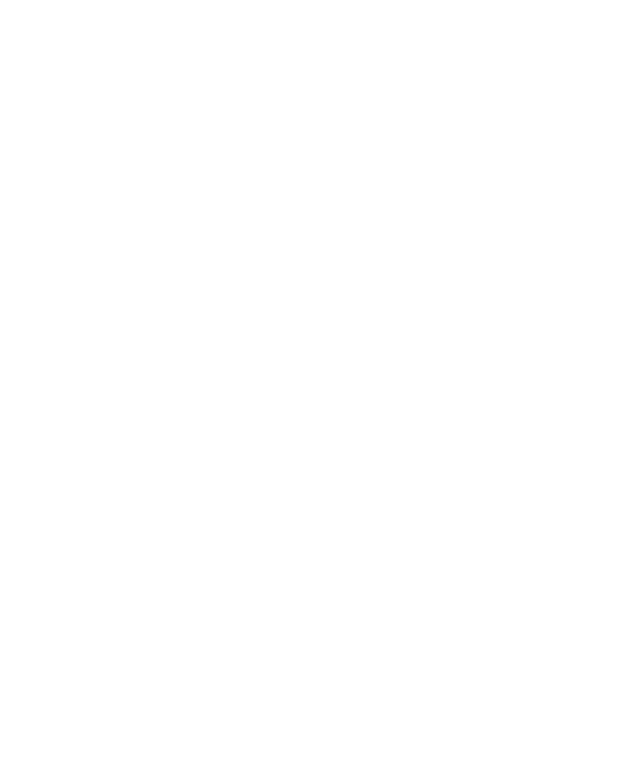
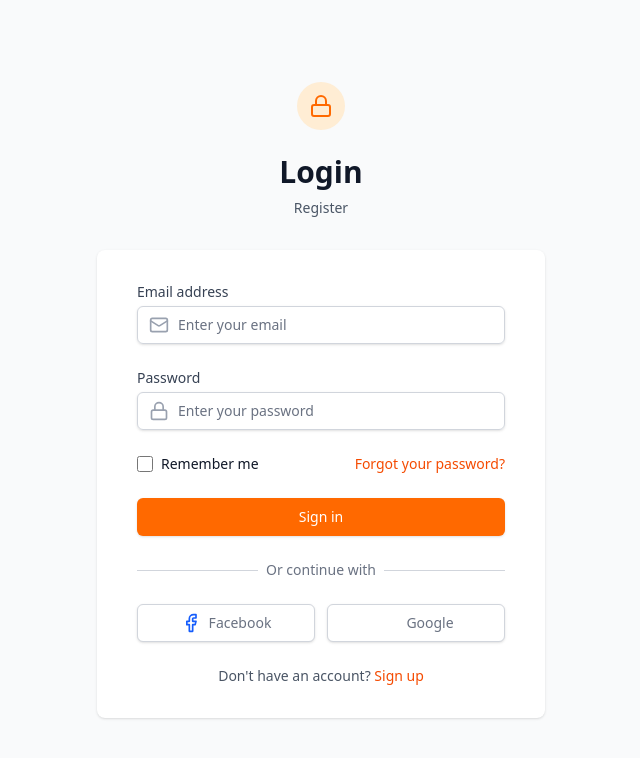
Before and after one commit to MoyinoluwaMichael/salone-mart-frontend, a React (Vite) app: page /auth in a window 1280 px wide. Before the commit this address had no page. Shown: the top 758 px of the page, without its empty margins (319-959 px from the left). Built offline with nearby package versions, Linux system fonts and the light colour scheme.

Commit message:
Api configuration

```diff
--- a/package.json
+++ b/package.json
@@ -11,6 +11,7 @@
   },
   "dependencies": {
     "@tailwindcss/vite": "^4.0.9",
+    "axios": "^1.8.3",
     "class-variance-authority": "^0.7.1",
     "clsx": "^2.1.1",
     "framer-motion": "^12.4.10",
--- a/src/App.tsx
+++ b/src/App.tsx
@@ -1,5 +1,6 @@
 import { Route, Routes } from 'react-router-dom';
 import LandingPage from './pages/landingpage';
+import UserAuthentication from './pages/UserAuthentication';
 
 
 function App(): JSX.Element {
@@ -9,6 +10,7 @@
     <>
       <Routes>
         <Route path='/' element={<LandingPage />} />
+        <Route path='/auth' element={<UserAuthentication />} />
       </Routes>
     </>
   );
--- /dev/null
+++ b/src/apis/vendors.ts
@@ -0,0 +1,28 @@
+import { baseUrl } from '@/utils/baseUrl';
+import { vendors } from '@/utils/routes';
+import axios from 'axios';
+
+
+export const createNewVendors = async () => {
+
+    try {
+        const url = `${baseUrl}${vendors}`
+       const payload =  {
+            "password": "stringst",
+            "emailAddress": "string",
+            "firstName": "string",
+            "businessName": "string",
+            "lastName": "string",
+            "phoneNumber": "+.8(09 --745(3",
+            "profilePicture": "string"
+          };
+
+          const response = axios.post(url, payload);
+          console.log(response);
+      }
+      catch(err) {
+        console.log(err);
+      }
+
+
+}
--- /dev/null
+++ b/src/component/UserAuthentication/AuthLayout.tsx
@@ -0,0 +1,34 @@
+import React from 'react'
+import { LockIcon } from 'lucide-react'
+interface AuthLayoutProps {
+  children: React.ReactNode
+  title: string
+  subtitle?: string
+}
+ const AuthLayout = ({ children, title, subtitle }: AuthLayoutProps) => {
+  return (
+    <div className="min-h-screen bg-gray-50 flex flex-col justify-center py-12 px-4 sm:px-6 lg:px-8">
+      <div className="sm:mx-auto sm:w-full sm:max-w-md">
+        <div className="flex justify-center">
+          <div className="rounded-full bg-orange-100 p-3">
+            <LockIcon className="h-6 w-6 text-orange-500" />
+          </div>
+        </div>
+        <h2 className="mt-6 text-center text-3xl font-bold text-gray-900">
+          {title}
+        </h2>
+        {subtitle && (
+          <p className="mt-2 text-center text-sm text-gray-600">{subtitle}</p>
+        )}
+      </div>
+      <div className="mt-8 sm:mx-auto sm:w-full sm:max-w-md">
+        <div className="bg-white py-8 px-4 shadow sm:rounded-lg sm:px-10">
+          {children}
+        </div>
+      </div>
+    </div>
+  )
+}
+
+
+export default AuthLayout;
--- /dev/null
+++ b/src/component/UserAuthentication/LoginForm.tsx
@@ -0,0 +1,134 @@
+import React from 'react'
+import { MailIcon, LockIcon, FacebookIcon } from 'lucide-react'
+
+
+const LoginForm = () => {
+  return (
+    <div className="space-y-6">
+      <div>
+        <label
+          htmlFor="email"
+          className="block text-sm font-medium text-gray-700"
+        >
+          Email address
+        </label>
+        <div className="mt-1 relative rounded-md shadow-sm">
+          <div className="absolute inset-y-0 left-0 pl-3 flex items-center pointer-events-none">
+            <MailIcon className="h-5 w-5 text-gray-400" />
+          </div>
+          <input
+            id="email"
+            name="email"
+            type="email"
+            autoComplete="email"
+            required
+            className="block w-full pl-10 pr-3 py-2 border border-gray-300 rounded-md leading-5 bg-white placeholder-gray-500 focus:outline-none focus:ring-orange-500 focus:border-orange-500 sm:text-sm"
+            placeholder="Enter your email"
+          />
+        </div>
+      </div>
+      <div>
+        <label
+          htmlFor="password"
+          className="block text-sm font-medium text-gray-700"
+        >
+          Password
+        </label>
+        <div className="mt-1 relative rounded-md shadow-sm">
+          <div className="absolute inset-y-0 left-0 pl-3 flex items-center pointer-events-none">
+            <LockIcon className="h-5 w-5 text-gray-400" />
+          </div>
+          <input
+            id="password"
+            name="password"
+            type="password"
+            autoComplete="current-password"
+            required
+            className="block w-full pl-10 pr-3 py-2 border border-gray-300 rounded-md leading-5 bg-white placeholder-gray-500 focus:outline-none focus:ring-orange-500 focus:border-orange-500 sm:text-sm"
+            placeholder="Enter your password"
+          />
+        </div>
+      </div>
+      <div className="flex items-center justify-between">
+        <div className="flex items-center">
+          <input
+            id="remember-me"
+            name="remember-me"
+            type="checkbox"
+            className="h-4 w-4 text-orange-500 focus:ring-orange-500 border-gray-300 rounded"
+          />
+          <label
+            htmlFor="remember-me"
+            className="ml-2 block text-sm text-gray-900"
+          >
+            Remember me
+          </label>
+        </div>
+        <div className="text-sm">
+          <a
+            href="#"
+            className="font-medium text-orange-600 hover:text-orange-500"
+          >
+            Forgot your password?
+          </a>
+        </div>
+      </div>
+      <div>
+        <button
+          type="submit"
+          className="w-full flex justify-center py-2 px-4 border border-transparent rounded-md shadow-sm text-sm font-medium text-white bg-orange-500 hover:bg-orange-600 focus:outline-none focus:ring-2 focus:ring-offset-2 focus:ring-orange-500"
+        >
+          Sign in
+        </button>
+      </div>
+      <div className="mt-6">
+        <div className="relative">
+          <div className="absolute inset-0 flex items-center">
+            <div className="w-full border-t border-gray-300" />
+          </div>
+          <div className="relative flex justify-center text-sm">
+            <span className="px-2 bg-white text-gray-500">
+              Or continue with
+            </span>
+          </div>
+        </div>
+        <div className="mt-6 grid grid-cols-2 gap-3">
+          <div>
+            <a
+              href="#"
+              className="w-full inline-flex justify-center py-2 px-4 border border-gray-300 rounded-md shadow-sm bg-white text-sm font-medium text-gray-500 hover:bg-gray-50"
+            >
+              <FacebookIcon className="h-5 w-5 text-blue-600" />
+              <span className="ml-2">Facebook</span>
+            </a>
+          </div>
+          <div>
+            <a
+              href="#"
+              className="w-full inline-flex justify-center py-2 px-4 border border-gray-300 rounded-md shadow-sm bg-white text-sm font-medium text-gray-500 hover:bg-gray-50"
+            >
+              <div className="h-5 w-5 text-red-600" />
+              <span className="ml-2">Google</span>
+            </a>
+          </div>
+        </div>
+      </div>
+      <div className="mt-6 text-center">
+        <p className="text-sm text-gray-600">
+          Don't have an account?{' '}
+          <a
+            href="#"
+            className="font-medium text-orange-600 hover:text-orange-500"
+          >
+            Sign up
+          </a>
+        </p>
+      </div>
+    </div>
+  )
+}
+
+
+export default LoginForm;
+
+//  403 or 401 = Expired session
--- /dev/null
+++ b/src/pages/UserAuthentication/index.tsx
@@ -0,0 +1,14 @@
+import AuthLayout from "@/component/UserAuthentication/AuthLayout";
+import LoginForm from "@/component/UserAuthentication/LoginForm";
+
+const UserAuthentication = () => {
+  return (
+    <>
+      <AuthLayout title="Login" subtitle="Register">
+        <LoginForm />
+      </AuthLayout>
+    </>
+  );
+};
+
+export default UserAuthentication;
--- /dev/null
+++ b/src/utils/baseUrl.ts
@@ -0,0 +1 @@
+export const baseUrl = 'https://salone-mart.onrender.com';
--- /dev/null
+++ b/src/utils/routes.ts
@@ -0,0 +1 @@
+export const vendors = '/api/v1/vendors';
```
Also changed, not shown: 1 other file (tests, documents, lock files or other folders).
